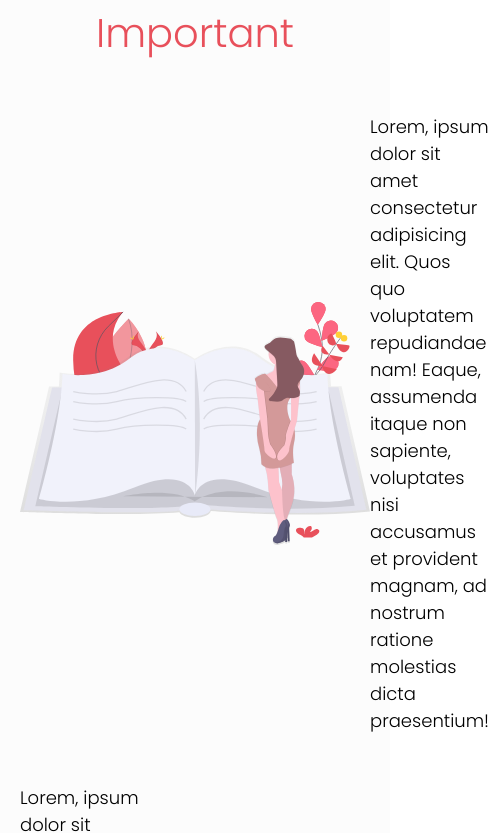
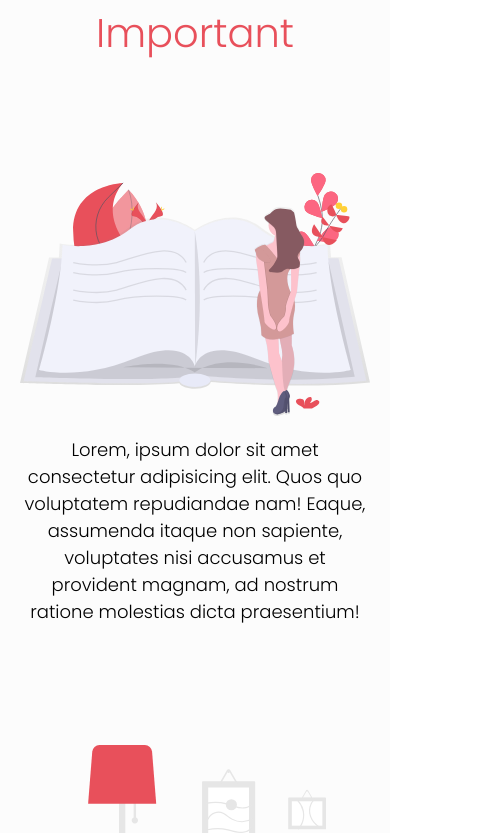
Before and after one commit to cliff-lilly-jean/Readit, a Vue app: page / in a window 390 px wide. Shown: the part 951-1784 px from the top of the page, 489 px wide, since content can reach past the window. Built offline with nearby package versions, Linux system fonts and the light colour scheme.

Commit message:
added a media query for the info cards

```diff
--- a/src/components/LandingPage.vue
+++ b/src/components/LandingPage.vue
@@ -227,5 +227,24 @@ export default {
     width: 100%;
     text-align: center;
   }
+
+  .info__card {
+    flex-wrap: wrap;
+    margin: 100px auto;
+    /* text-align: center; */
+  }
+
+  .info__card .info__image {
+    order: 1;
+    display: block;
+    text-align: center;
+    margin: 10px auto;
+  }
+
+  .info__card .info__copy {
+    order: 2;
+    text-align: center;
+    margin: 10px auto;
+  }
 }
 </style>
```
